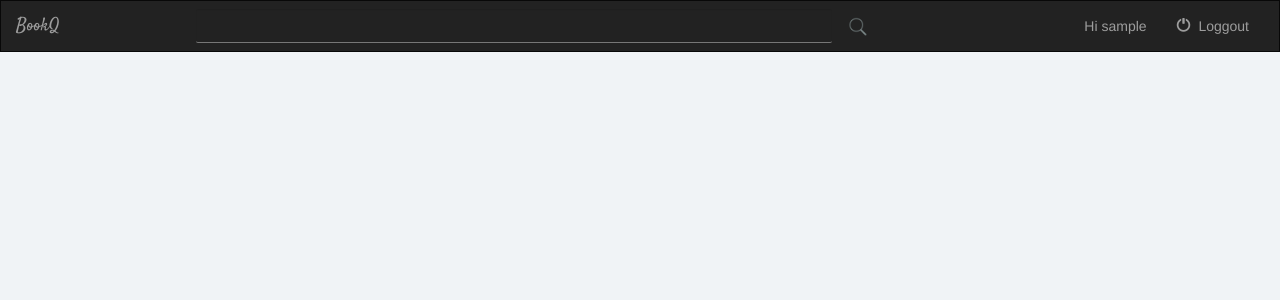
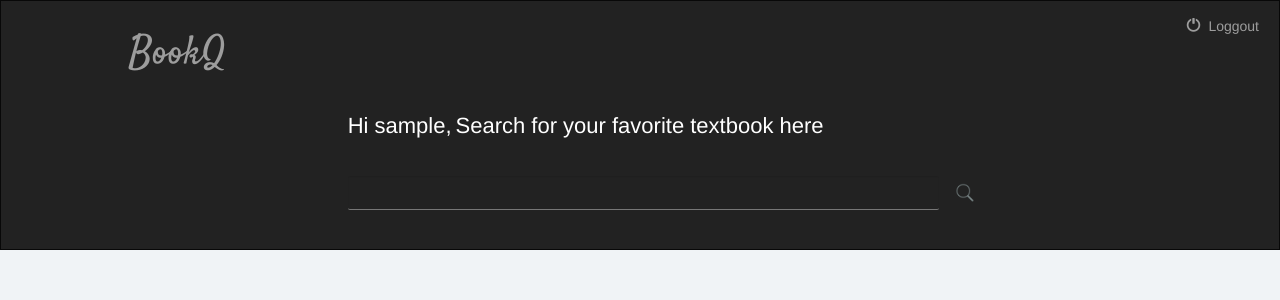
Before and after one commit to Tomothehiro/BookAsk, a Django app: page /book/ in a window 1280 px wide. Shown: the top 300 px of the page. Run offline with Django 3.2, Linux system fonts and the light colour scheme; the visitor is signed in with stand-in values (Sample User, id 1); data that the repository does not hold is empty; some libraries are stand-ins or nearby versions.

Commit message:
changed index page and other ui

```diff
--- a/book/static/book/style.css
+++ b/book/static/book/style.css
@@ -13,6 +13,11 @@ a {
 
 a:hover {
     text-decoration: none;
+}
+
+input:focus {
+    -webkit-box-shadow: none !important;
+    box-shadow: none !important;
 }
 
 hr {
@@ -63,6 +68,7 @@ input {
 
 .navbar-brand{
     font-family: 'Satisfy', cursive;
+    font-size: 32px !important;
 }
 
 @media only screen and (min-width: 768px) {
@@ -82,6 +88,7 @@ input {
     background-color: transparent;
     border: none;
     border-bottom: 1px solid #777;
+    font-size: 20px;
 }
 
 #book-search-forum button {
--- /dev/null
+++ b/book/templates/book/base-index.html
@@ -0,0 +1,119 @@
+<!DOCTYPE html>
+<html lang="en">
+<head>
+    <meta charset="UTF-8">
+    <title>{% block title %}BookQ{% endblock %}</title>
+
+    <!-- Loads the path to your static files-->
+    {% load staticfiles %}
+    <link rel="stylesheet" href="https://maxcdn.bootstrapcdn.com/bootstrap/3.3.7/css/bootstrap.min.css" integrity="sha384-BVYiiSIFeK1dGmJRAkycuHAHRg32OmUcww7on3RYdg4Va+PmSTsz/K68vbdEjh4u" crossorigin="anonymous">
+    <link href="https://fonts.googleapis.com/css?family=Satisfy" rel="stylesheet" type="text/css">
+    <link rel="stylesheet" type="text/css" href="{% static 'book/style.css' %}" />
+    <script src="https://ajax.googleapis.com/ajax/libs/jquery/3.3.1/jquery.min.js"></script>
+    <script src="https://cdnjs.cloudflare.com/ajax/libs/popper.js/1.12.9/umd/popper.min.js" integrity="sha384-ApNbgh9B+Y1QKtv3Rn7W3mgPxhU9K/ScQsAP7hUibX39j7fakFPskvXusvfa0b4Q" crossorigin="anonymous"></script>
+    <script src="https://stackpath.bootstrapcdn.com/bootstrap/4.1.1/js/bootstrap.min.js" crossorigin="anonymous"></script>
+    <style>
+        @media only screen and (min-width: 768px) {
+            .navbar {
+                min-height: 250px;
+            }
+
+            .navbar-right {
+                margin-right: -25px !important;
+            }
+
+            .navbar-header {
+                margin-left: 5% !important;
+                float: none;
+                display: inline;
+                position: absolute;
+                top: 3%;
+                left: 5%;
+            }
+
+            .navbar-brand {
+                padding: 37px 15px !important;
+                font-size: 40px !important;
+            }
+
+            #book-search-forum {
+                width: 80% !important;
+                padding-left: 26%;
+                padding-top: 100px !important;
+            }
+
+            .greeting-div {
+                margin-bottom: 35px;
+            }
+
+            .greeting-text {
+                color: #fff;
+                font-weight: 200;
+                font-size: 26px;
+                font-size: 2.2rem;
+                line-height: 1.07692308;
+                display: inline-block;
+                padding: 5px 0 3px;
+                text-align: left;
+            }
+        }
+    </style>
+</head>
+<body>
+
+    <nav class="navbar navbar-inverse">
+        <div class="container-fluid">
+
+            <!-- Header -->
+            <div class="navbar-header">
+                <button type="button" class="navbar-toggle" data-toggle="collapse" data-target="#topNavBar">
+                    <span class="icon-bar"></span>
+                    <span class="icon-bar"></span>
+                    <span class="icon-bar"></span>
+                </button>
+                <a class="navbar-brand" href="{% url 'book:index' %}">BookQ</a>
+            </div>
+
+            <!-- Items -->
+            <div class="collapse navbar-collapse" id="topNavBar">
+                <form id="book-search-forum" class="navbar-form navbar-left" role="search" method="get" action="#">
+                    {% csrf_token %}
+                    <div class="form-group">
+                        <div class="greeting-div">
+                            {% if user.is_authenticated %}
+                            <span class="greeting-text">Hi {{ user.get_username }}, </span>
+                            {% else %}
+                            <span class="greeting-text">Hello, </span>
+                            {% endif %}
+                            <span class="greeting-text">Search for your favorite textbook here</span>
+                        </div>
+                        <input type="text" class="form-control" name="q" value="">
+                        <button type="submit" class="btn btn-default"><img src="/static/book/images/icons8-search-50.png" alt="" width="20px" height="20px"></button>
+                    </div>
+                </form>
+
+                <ul class="nav navbar-nav navbar-right">
+
+                    {% if user.is_authenticated %}
+                        <li class="">
+                            <a href="{% url 'logout' %}?next={{request.path}}">
+                                <span class="glyphicon glyphicon-off" aria-hidden="true"></span>&nbsp; Loggout
+                            </a>
+                        </li>
+                    {% else %}
+                        <li class="">
+                            <a href="{% url 'login' %}?next={{request.path}}">
+                                <span class="glyphicon glyphicon-off" aria-hidden="true"></span>&nbsp; Login
+                            </a>
+                        </li>
+                    {% endif %}
+                </ul>
+
+            </div>
+        </div>
+    </nav>
+
+    {% block body %}
+    {% endblock %}
+</body>
+</html>
--- a/book/templates/book/index.html
+++ b/book/templates/book/index.html
@@ -1,4 +1,4 @@
-{% extends 'book/base.html' %}
+{% extends 'book/base-index.html' %}
 {% block title %}BookQ - Top{% endblock %}
 
 {% block body %}
```
